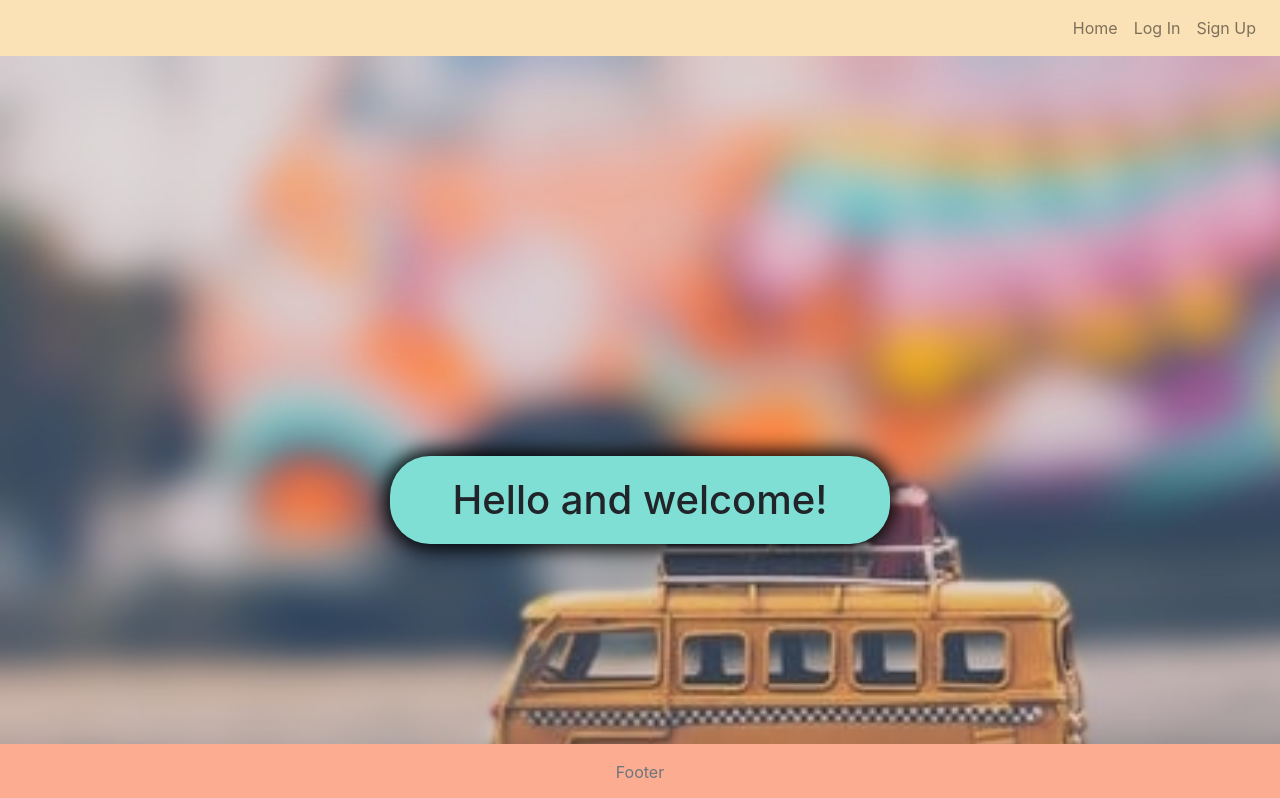
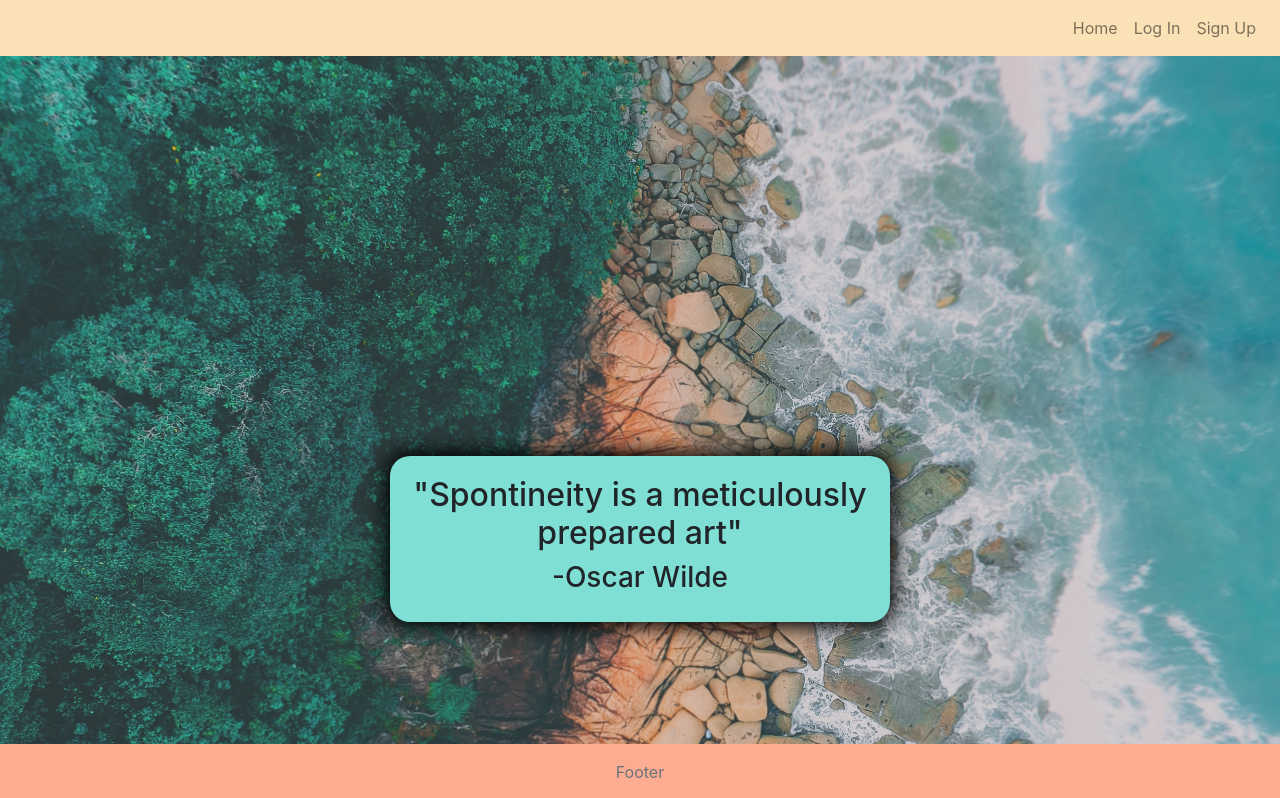
Before and after one commit to katean004/Spontaneous-Weekend-3.0, a React (Create React App) app: page / in a window 1280 px wide. Shown: the top 798 px of the page. Built offline with nearby package versions, Linux system fonts and the light colour scheme; no server answers.

Commit message:
added quote in landing

```diff
--- a/src/components/LandingPage/Landing.css
+++ b/src/components/LandingPage/Landing.css
@@ -1,5 +1,5 @@
 .landing__container{
-    background-image: url("../../images/landingPagePhoto.JPG");
+    background-image: url("../../images/landingPage.JPG");
     /* background-position: center; */
     background-repeat: no-repeat;
     background-size: cover;
@@ -14,7 +14,7 @@
 
 }
 .landingHeader{
-    border-radius: 40px;
+    border-radius: 20px;
     box-shadow: 0 0 20px 5px black;
     margin-left: auto;
     margin-right: auto;
@@ -27,7 +27,7 @@
 
 @media screen and (max-width: 600px){
     .landing__container{
-        background-image: url("../../images/landingPagePhoto.JPG");
+        background-image: url("../../images/pexels-pok-rie-1726310.jpg");
         background-repeat: no-repeat;
         background-size: cover;
     }
--- a/src/components/LandingPage/Landing.js
+++ b/src/components/LandingPage/Landing.js
@@ -6,7 +6,15 @@ export default function LandingPage() {
     <div className="container-fluid landing__container">
       <div className="maincard">
         <div className="mainheader">
-          <h1 className="landingHeader"> Hello and welcome!</h1>
+          <div className="landingHeader">
+            <h2>
+            "Spontineity is a meticulously prepared art"
+            </h2>
+            <h3>
+            -Oscar Wilde
+            </h3>
+          </div>
+
         </div>
       </div>
     </div>
```
Also changed, not shown: src/images/landingPage.JPG (added), src/images/pexels-pok-rie-1726310.jpg (added).
